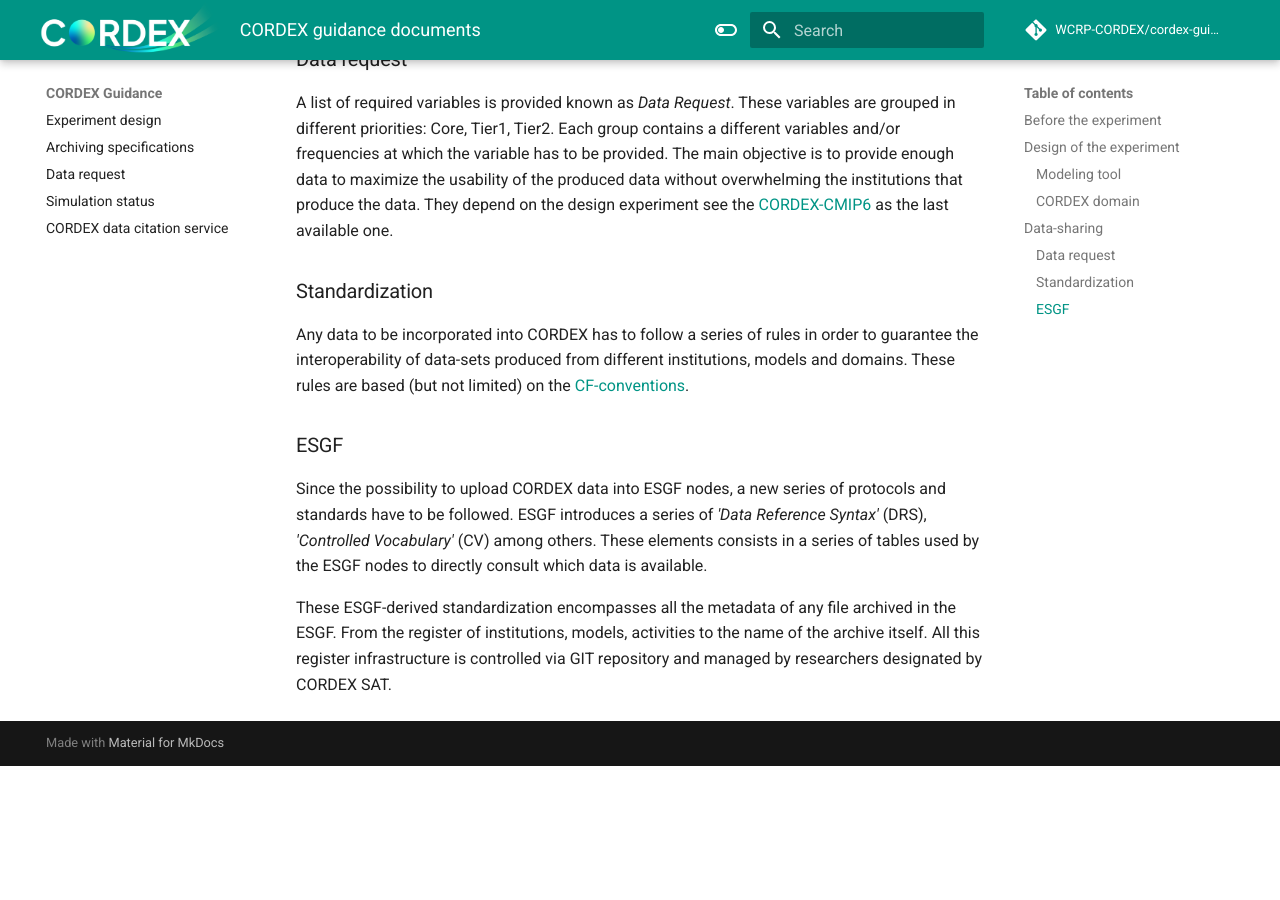
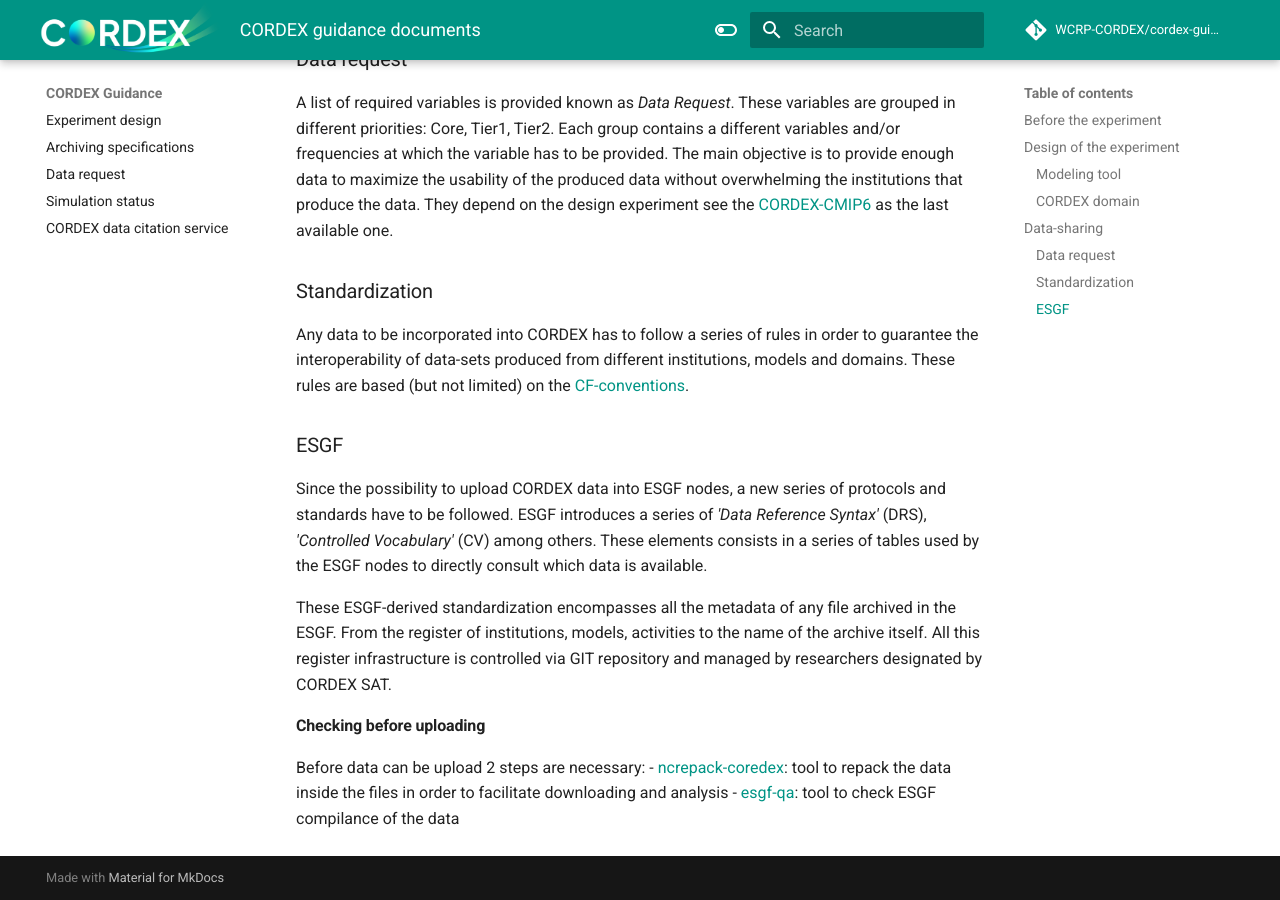
Before and after one commit to WCRP-CORDEX/cordex-guidance, an MkDocs documentation site: the page built from docs/index.md, in a window 1280 px wide and 900 px high, scrolled down 2109 px. Built offline with MkDocs 1.6.1 and Material for MkDocs 9.7.7, drawn with Linux system fonts in a browser that asks for light colours; comment, search, counter and statistics services are not loaded; the version menu is left out; before the commit the page ends 2875 px from its top, so only the background shows below that.

Commit message:
Adding repacking and ESGF checker for the files

```diff
--- a/docs/index.md
+++ b/docs/index.md
@@ -59,3 +59,8 @@ Any data to be incorporated into CORDEX has to follow a series of rules in order
 Since the possibility to upload CORDEX data into ESGF nodes, a new series of protocols and standards have to be followed. ESGF introduces a series of _'Data Reference Syntax'_ (DRS), _'Controlled Vocabulary'_ (CV) among others. These elements consists in a series of tables used by the ESGF nodes to directly consult which data is available.
 
 These ESGF-derived standardization encompasses all the metadata of any file archived in the ESGF. From the register of institutions, models, activities to the name of the archive itself. All this register infrastructure is controlled via GIT repository and managed by researchers designated by CORDEX SAT.
+
+#### Checking before uploading
+Before data can be upload 2 steps are necessary:
+- [ncrepack-coredex](https://github.com/WCRP-CORDEX/ncrepack-cordex): tool to repack the data inside the files in order to facilitate downloading and analysis
+- [esgf-qa](https://github.com/ESGF/esgf-qa): tool to check ESGF compilance of the data
```
